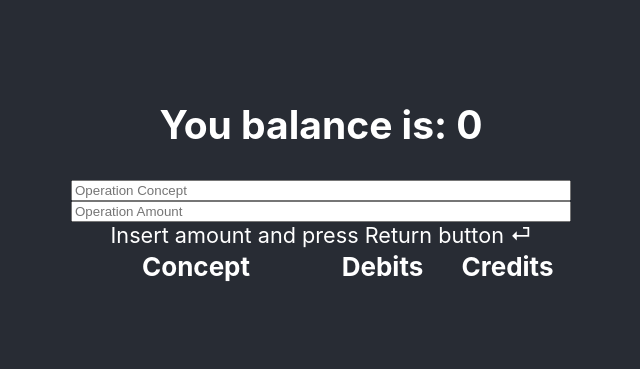
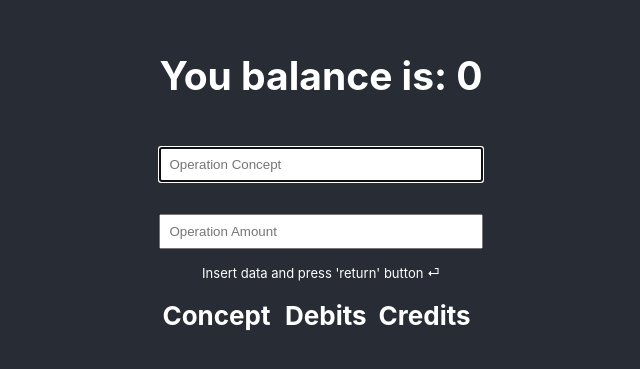
Before and after one commit to bocod/dailyCashBalanceSheet, a React (Create React App) app in the folder frontend/: page / in a window 1280 px wide. Shown: the part 223-592 px from the top of the page, without its empty margins (319-959 px from the left). Built offline with nearby package versions, Linux system fonts and the light colour scheme.

Commit message:
Frontend validation for data input

```diff
--- a/frontend/src/components/MainContent.js
+++ b/frontend/src/components/MainContent.js
@@ -1,30 +1,38 @@
-import React, { useRef, useState } from "react";
+import React, { useEffect, useRef, useState } from "react";
 import { v4 as uuid } from 'uuid';
+import '../css/MainContent.css';
 
-
+const KEY = 'bocod.AccountApp';
 
 function MainContent() {
 
-    const sheetStyle = {
-        display:'flex',
-        justifyContent: 'flexStart',
-        width: '500px'
-    }
-    const dataEntry = {
-        display: 'flex',
-        flexDirection: 'column'
-    }
+
 
     let newMovement = useRef();
     let newConcept  = useRef();
 
-    const [ movements, setMovement ] = useState([
-        // {
-        //     id:1,
-        //     operation: 'income',
-        //     amount: 1000
-        // }
-    ]);
+    const [ movements, setMovement ] = useState([]);
+
+    //Search if it is any previous data stored in localStorage
+    useEffect( () => {
+            const storeMovements = JSON.parse(localStorage.getItem(KEY))
+            if (storeMovements) {
+                setMovement(storeMovements);
+            }
+        }, []
+    )
+
+    //Store data in localStorage
+    useEffect( () => {
+            localStorage.setItem(KEY, JSON.stringify(movements))
+        }, [movements]
+    )
+
+    let errorValidation = (msg) => {
+        return (
+            <p>{msg}</p>
+        )
+    };
 
     // When an amount is entered, first check if the key is 'Enter', then check if the value is not empty, !empty the state is updated
     const handleAmount = (e) => {
@@ -32,8 +40,10 @@ function MainContent() {
         let currentConcept = newConcept.current.value;
         if (e.key !== 'Enter') return
         if ( e.key === 'Enter' ) {
-            if ( currentAmount === '' ) {
-                return
+            if ( currentAmount === '' || currentAmount === 0 ) {
+                const amountError = document.querySelector('#amountError');
+                let errorMsg = 'You must complete amount';
+                return amountError.innerText = errorMsg;
             } else if ( currentAmount !== '' ) {
 
                 setMovement( previousMovements => {
@@ -42,6 +52,8 @@ function MainContent() {
 
             }
             newMovement.current.value = null;
+            newConcept.current.value = null;
+            newConcept.current.focus();
         }
     }
 
@@ -49,16 +61,18 @@ function MainContent() {
         (previousValue, currentValue) => previousValue + currentValue.amount, 0
     );
 
-    let debitsList = movements.filter(item => item.amount > 0);
-    let creditsList = movements.filter(item => item.amount < 0);
+    const handleConcept = (e) => {
+        if (e.key === 'Enter' && newMovement.current.value === '') {
 
-    const handleConcept = () => {
+            if (newConcept.current.value === '') {
 
-        if (newConcept.current.value === '') {
+                const conceptError = document.querySelector('#conceptError');
+                let errorMsg = 'You must complete concept!';
+                return conceptError.innerText = errorMsg;
+            } else {
+                return newMovement.current.focus();
+            }
 
-            const conceptField = document.querySelector('validation');
-
-            conceptField.style.display = 'block';
         }
     }
     const tableRows = movements.map ( movement => {
@@ -92,20 +106,22 @@ function MainContent() {
         <React.Fragment>
             <section>
                 <h2>You balance is: {balance}</h2>
-                <article style={dataEntry}>
-                    <input type='text' ref={newConcept} placeholder='Operation Concept' onBlur={handleConcept}></input>
-                    <p className='validation' style={{display:'none'}}>Debes ingresar un concepto</p>
+                <article className="dataEntry">
+
+                    <span id="conceptError"></span>
+                    <input  autoFocus type='text' ref={newConcept} placeholder='Operation Concept' onKeyDown={handleConcept}></input>
+                    <span id="amountError"></span>
                     <input type='number' ref={newMovement} placeholder='Operation Amount' onKeyDown={handleAmount}></input>
 
-                    <sup>Insert amount and press Return button ⏎</sup>
+                    <sup>Insert data and press 'return' button ⏎</sup>
                 </article>
-                <article style={sheetStyle}>
-                    <table style={{width:'100%'}}>
+                <article className="sheetStyle">
+                    <table>
                         <thead>
                             <tr>
-                                <th style={{width:'50%'}}>Concept</th>
-                                <th style={{width:'25%'}}>Debits</th>
-                                <th style={{width:'25%'}}>Credits</th>
+                                <th className="tableConcept">Concept</th>
+                                <th className="tableAmount">Debits</th>
+                                <th className="tableAmount">Credits</th>
                             </tr>
                         </thead>
                         <tbody>
--- /dev/null
+++ b/frontend/src/css/MainContent.css
@@ -0,0 +1,34 @@
+.dataEntry {
+    display: flex;
+    flex-direction : column;
+    margin-bottom: 1rem;
+}
+
+input {
+    max-width: 500px;
+    padding: 0.5rem;
+    margin: 1rem 0;
+}
+
+.dataEntry sup {
+    font-size: small;
+}
+
+.sheetStyle {
+    display:flex;
+    justify-content: flex-start;
+    max-width: 500px;
+}
+
+.sheetStyle table {
+    width: 100%;
+    text-align: left;
+}
+
+table thead th .tableConcept {
+    width: 50%;
+}
+
+table thead th .tableAmount {
+    width: 25%;
+}
```
Also changed, not shown: frontend/src/css/Navbar.css (added).
